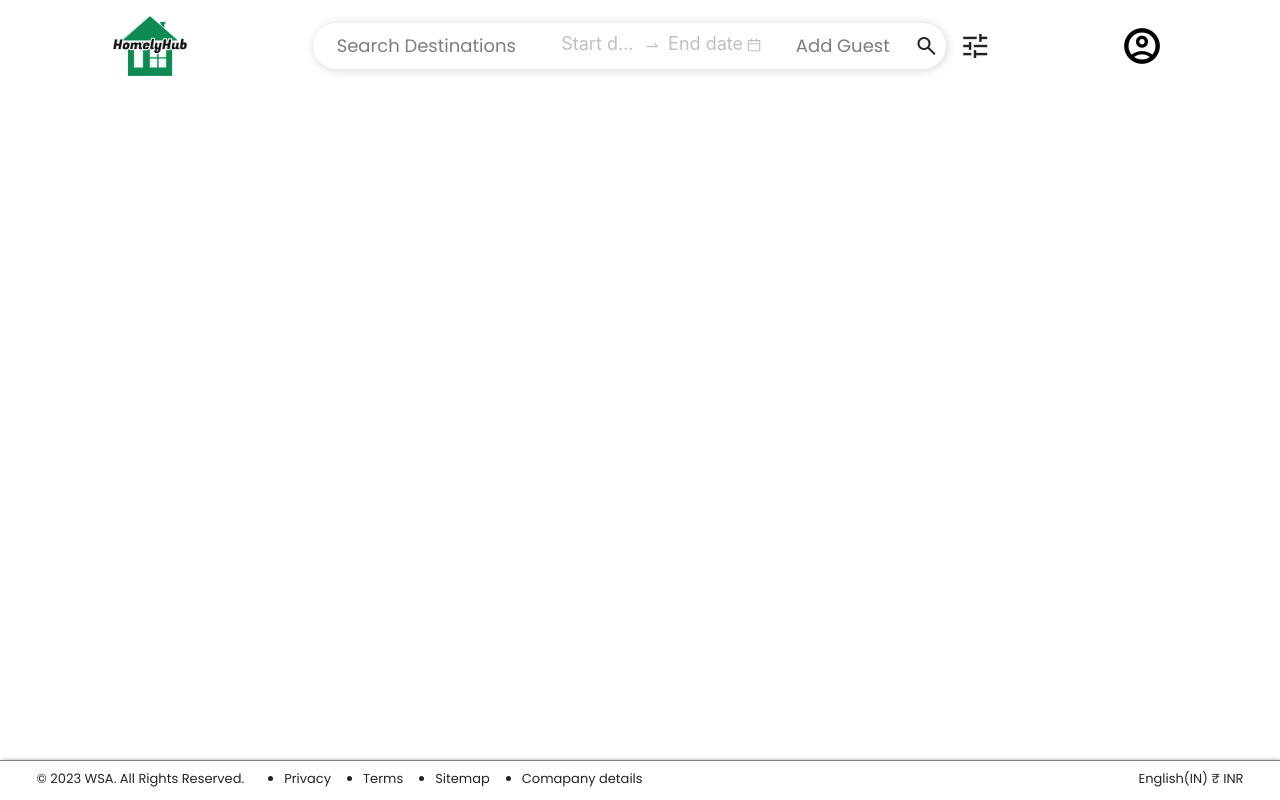
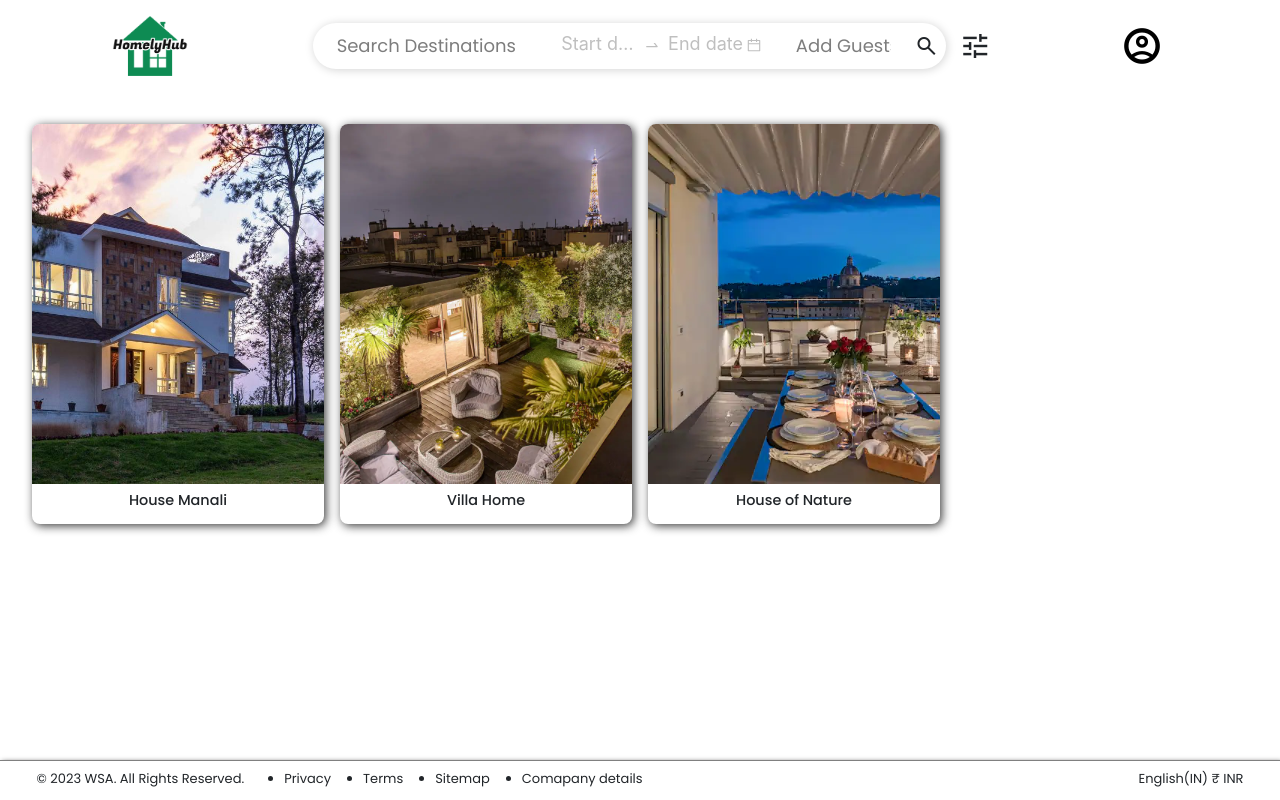
Before and after one commit to RamSai07/airbnb_clone, a React (Create React App) app in the folder frontend/: page / in a window 1280 px wide. Built offline with nearby package versions, Linux system fonts and the light colour scheme; a web font is replaced by a local one.

Commit message:
changes in filtermodal, mani.js proplist app.js

```diff
--- a/frontend/src/App.js
+++ b/frontend/src/App.js
@@ -2,6 +2,7 @@ import './App.css';
 //importing neccesary components and function from the react-router-dom library for  routing purposes.
 import {createBrowserRouter,createRoutesFromElements,Route,RouterProvider} from "react-router-dom";
 import Main from "./Components/Home/Main";
+import PropertyList from './Components/Home/PropertyList';
 function App() {
   //manages the  routes of our app using createBrowserRouter method which is a part of react-router-dom library
   const router =createBrowserRouter(
@@ -10,7 +11,11 @@ function App() {
 
       //routes are created by passing a path as the first parameter and what component should be rendered when that path
       //exact properties ensure that route matches exactly that u gave in path
-      <Route path="/" element={<Main/>} exact/>
+      <Route path="/" element={<Main/>} exact>
+        <Route path="/" element={<PropertyList/>} exact/>
+      </Route>
+
+
     )
   )
   return (
--- a/frontend/src/Components/Home/FilterModal.js
+++ b/frontend/src/Components/Home/FilterModal.js
@@ -170,7 +170,7 @@ const FilterModal = ({selectedFilters,onFilterChange,onClose}) => {
                     <span>&times;</span>
                 </button>
                 {/* filter sections */}
-                <div className='modal-filter-container'>
+                <div className='modal-filters-container'>
                     <div className='filter-section'>
                         <label>Price Range:</label>
                         <InputRange
--- a/frontend/src/Components/Home/Main.js
+++ b/frontend/src/Components/Home/Main.js
@@ -5,6 +5,7 @@ import {Outlet} from "react-router-dom";
 //outlet is used to render the content of nested routes
 import Footer from './Footer';
 import Header from './Header';
+// import PropertyList from './PropertyList';
 const Main = () => {
   return (
     <div>
--- /dev/null
+++ b/frontend/src/Components/Home/PropertyList.js
@@ -0,0 +1,65 @@
+import React from 'react';
+const Card = ({image,address,price,name})=>{
+    return (
+        <figure className='property'>
+            <img src={image} alt="Propertyimg"/>
+            <h4>{name}</h4>
+            <figcaption>
+                <main className='propertydetails'>
+                    <h5>{name}</h5>
+                    <h6>
+                        <span className='material-symbols-outlined houseicon'>home_pin</span>{address}
+                    </h6>
+                    <p>
+                        <span className='price'>Rs.{price}</span> per night
+
+                    </p>
+
+                </main>
+            </figcaption>
+
+        </figure>
+    );
+}
+
+const PropertyList = () => {
+    const cardsData =[
+        {
+            id:1,
+            image:"/assets/image1.jpeg",
+            name:'House Manali',
+            address:"Manali Road, Himachal Pradesh,India",
+            price:1999,
+        },
+        {
+            id:2,
+            image:"/assets/property2.webp",
+            name:'Villa Home',
+            address:"Coorg,India",
+            price:4000,
+        },
+        {
+            id:1,
+            image:"/assets/property3.webp",
+            name:'House of  Nature',
+            address:"Nature's Way, Kashmir Valley, India" ,
+            price:3500,
+        },
+    ]
+  return (
+    <div className='propertylist'>
+        {cardsData.map((card)=>(
+            <Card
+            key={card.id}
+            name= {card.name}
+            image={card.image}
+            address={card.address}
+            price={card.price}
+            />
+        ))}
+
+    </div>
+  )
+}
+
+export default PropertyList;
```
